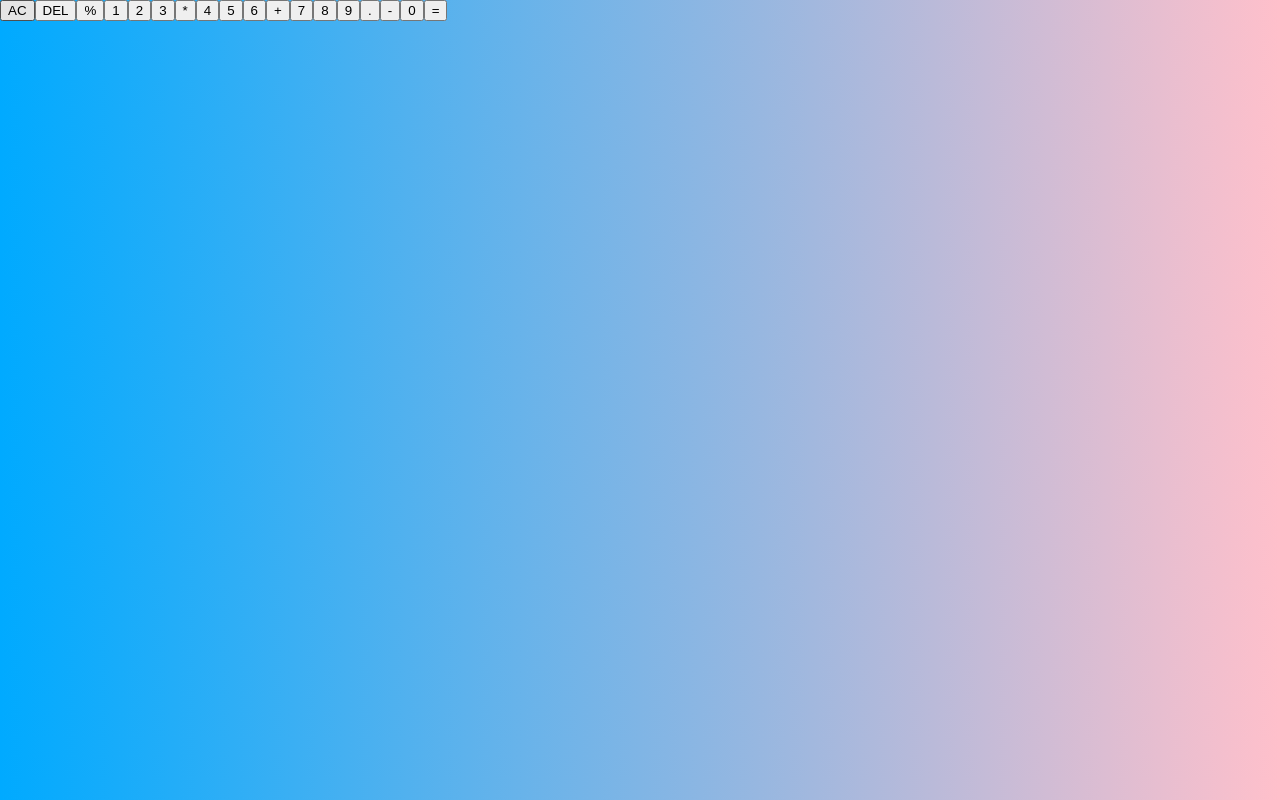
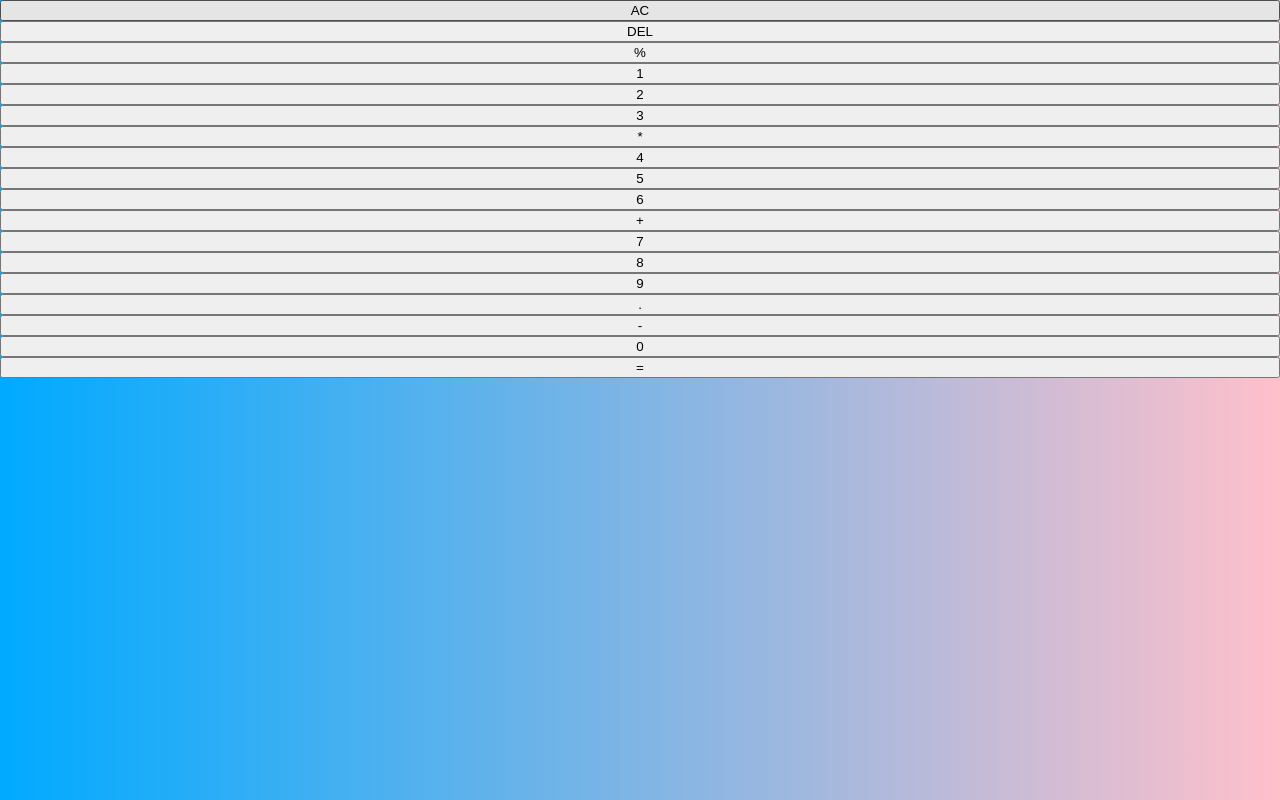
Before and after one commit to Taimmesia/calculator, a React (Vite) app in the folder calculator/: page / in a window 1280 px wide. Built offline with nearby package versions, Linux system fonts and the light colour scheme.

Commit message:
added display of grid to buttons

```diff
--- a/calculator/src/App.css
+++ b/calculator/src/App.css
@@ -8,3 +8,7 @@ body {
   margin: 0;
   background: linear-gradient(to right, #00aaff, #ffc0cb);
 }
+
+.calculator-grid {
+  display: grid;
+}
```
